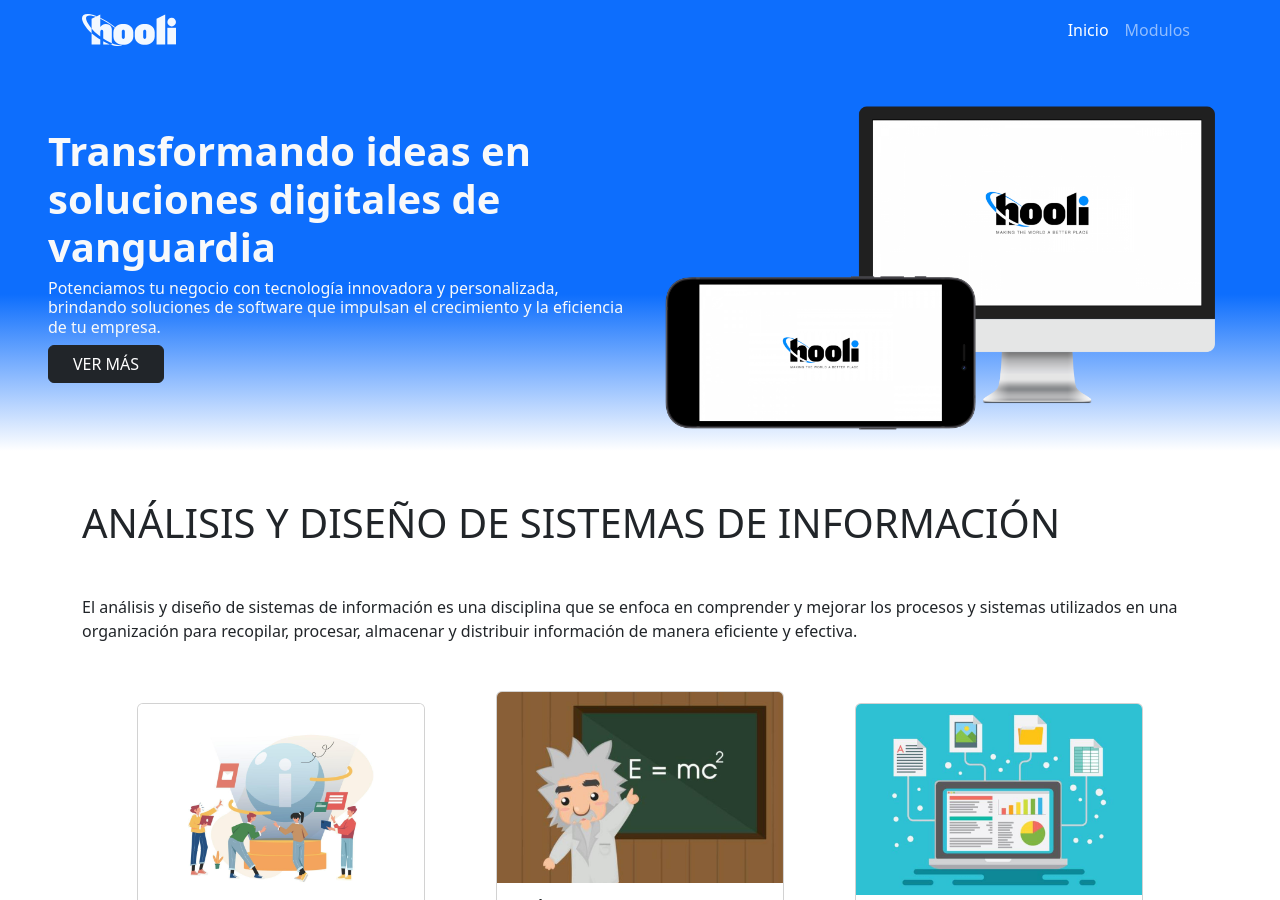
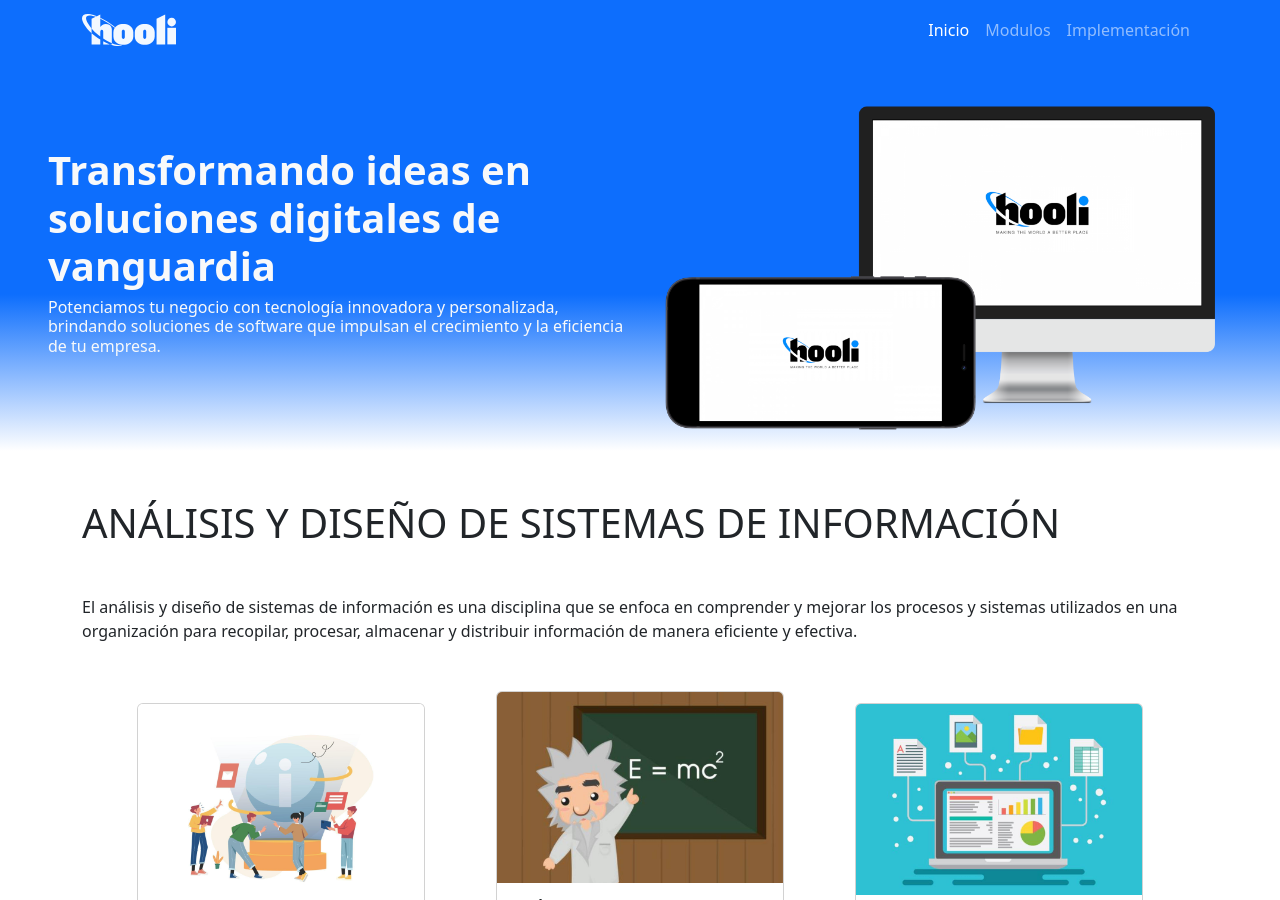
Before and after one commit to Troy8203/HooliLandingPage, a Jekyll site: the page built from index.markdown, in a window 1280 px wide and 900 px high. Built offline with Jekyll 4.4.1, drawn with Linux system fonts in a browser that asks for light colours.

Commit message:
remove button and add implementacion button

```diff
--- a/_includes/footer.html
+++ b/_includes/footer.html
@@ -13,7 +13,8 @@
     </div>
     <div class="d-flex align-items-center gap-2">
       <a class="nav-link active" aria-current="page" href="index.html">Inicio</a>
-          <a class="nav-link" href="index.html#modulos">Modulos</a>
+      <a class="nav-link" href="index.html#modulos">Modulos</a>
+      <a class="nav-link" href="implementacion.html">Implementación</a>
     </div>
   </div>
 </footer>
--- a/_includes/header.html
+++ b/_includes/header.html
@@ -27,6 +27,7 @@
         <div class="navbar-nav">
           <a class="nav-link active" aria-current="page" href="index.html">Inicio</a>
           <a class="nav-link" href="index.html#modulos">Modulos</a>
+          <a class="nav-link" href="implementacion.html">Implementación</a>
         </div>
       </div>
     </div>
--- a/_layouts/home.html
+++ b/_layouts/home.html
@@ -18,9 +18,6 @@ layout: default
           personalizada, brindando soluciones de software que impulsan el
           crecimiento y la eficiencia de tu empresa.
         </h5>
-        <button type="button" class="btn btn-dark text-uppercase px-4">
-          ver más
-        </button>
       </div>
     </div>
 
```
